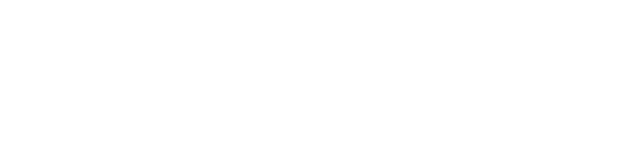
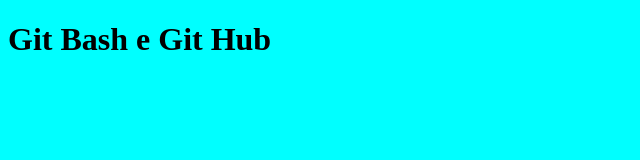
Before and after one commit to kageyama06/git_bash02, a plain HTML site: page index.html in a window 1280 px wide. Shown: the whole page, without its empty margins (0-640 px from the left). Drawn offline with Linux system fonts and the light colour scheme.

Commit message:
adicionado o css

```diff
--- a/index.html
+++ b/index.html
@@ -4,9 +4,10 @@
     <meta charset="UTF-8">
     <meta http-equiv="X-UA-Compatible" content="IE=edge">
     <meta name="viewport" content="width=device-width, initial-scale=1.0">
+    <link rel="stylesheet" href="style.css">
     <title>Git</title>
 </head>
 <body>
-
+    <h1>Git Bash e Git Hub</h1>
 </body>
 </html>
--- /dev/null
+++ b/style.css
@@ -0,0 +1,3 @@
+body{
+    background-color: aqua;
+}
```
